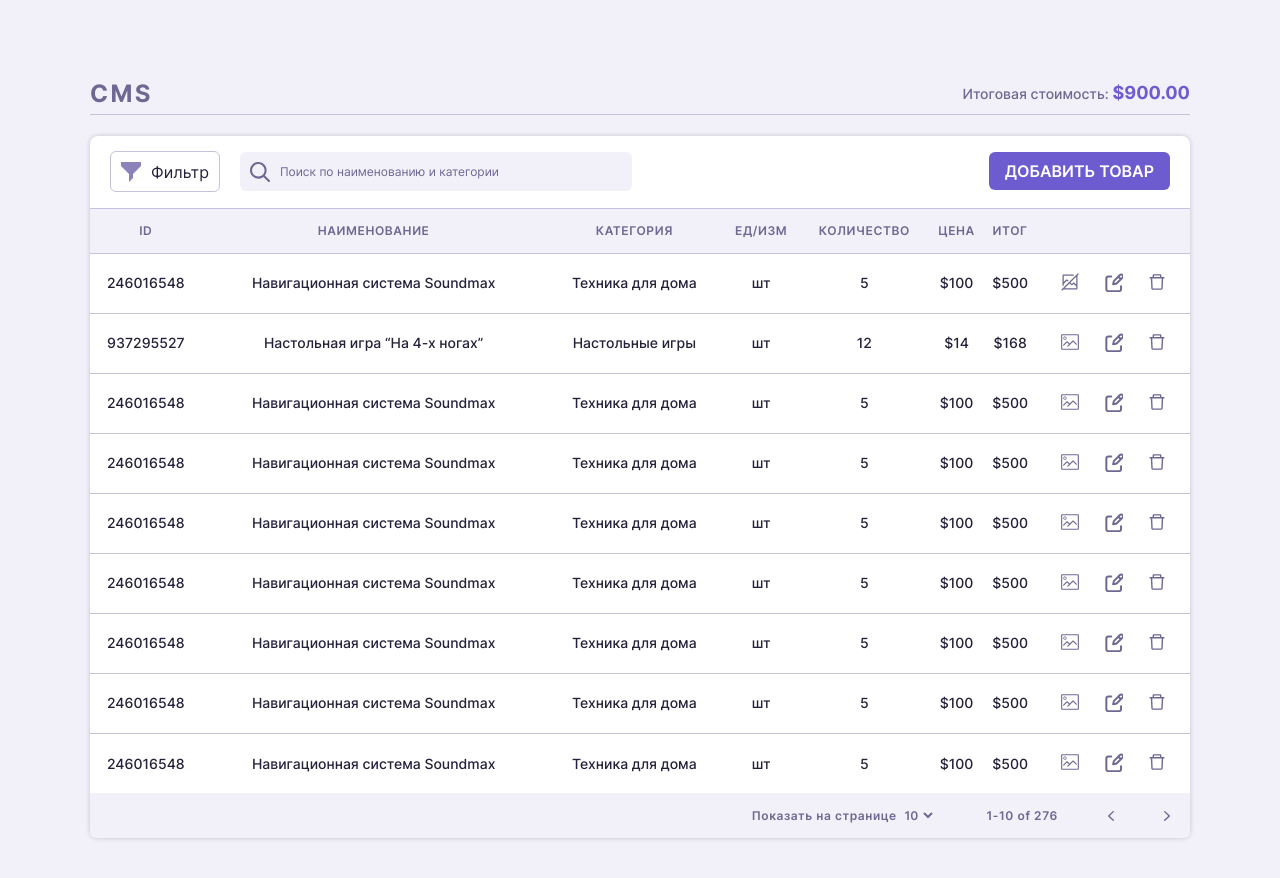
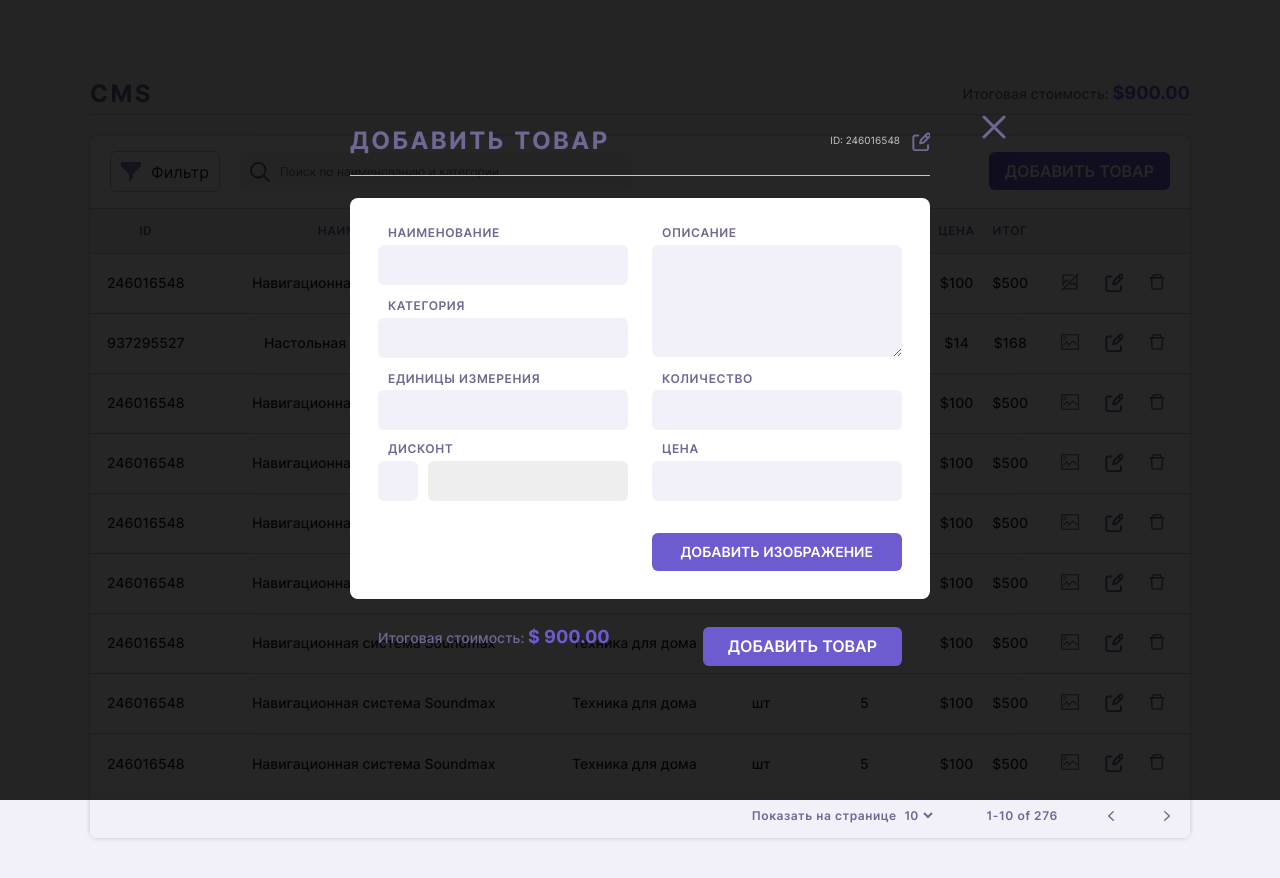
Before and after one commit to emiaesthetic/CRM, a plain HTML site: page index.html in a window 1280 px wide. Drawn offline with Linux system fonts and the light colour scheme.

Commit message:
Add a modifier to the modal window

```diff
--- a/index.html
+++ b/index.html
@@ -10,6 +10,7 @@
   <title>CRM</title>
 
   <link rel="stylesheet" href="css/styles.css">
+  <script src="js/main.js" defer></script>
 </head>
 <body>
   <section class="cms">
--- /dev/null
+++ b/js/main.js
@@ -0,0 +1,4 @@
+'use strict';
+
+const modalWindow = document.querySelector('.overlay');
+modalWindow.classList.add('overlay--active');
```
